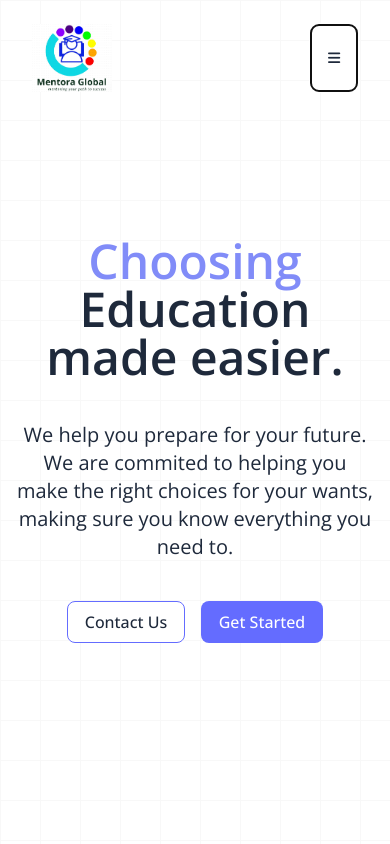
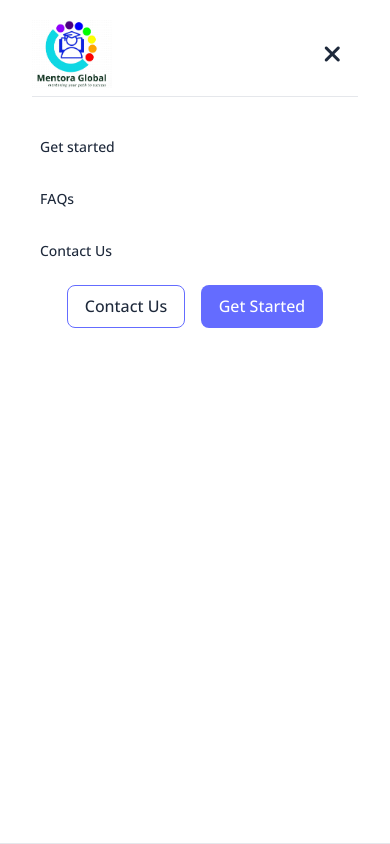
Before and after one commit to ajdjyt/landing-site, a SvelteKit app: page / in a window 390 px wide. Both pictures are taken after a click on the button 334 px from the left and 58 px from the top of the page. Shown: the top 844 px of the page. Built offline with nearby package versions, Linux system fonts and the light colour scheme.

Commit message:
add hamburger

```diff
--- a/src/components/CTAs.svelte
+++ b/src/components/CTAs.svelte
@@ -1,16 +1,25 @@
 <script>
 	export let dark;
+
+	import { openModal } from '../store';
+
+	function reroute(href) {
+		$openModal = false;
+		window.location.href = href;
+	}
 </script>
 
 <div class="flex items-center gap-4">
 	<button class={'specialBtn' + (dark ? ' bg-[#181b34]' : ' ')}>
 		<a href="#contact">
-			<p class="text-base sm:text-lg md:text-xl">Contact Us</p>
+			<p class="text-base sm:text-lg md:text-xl" on:click={() => reroute('#contact')}>Contact Us</p>
 		</a>
 	</button>
 	<button class={'specialBtnDark'}>
 		<a href="#product">
-			<p class="text-base sm:text-lg md:text-xl">Get Started</p>
+			<p class="text-base sm:text-lg md:text-xl" on:click={() => reroute('#product')}>
+				Get Started
+			</p>
 		</a>
 	</button>
 </div>
--- a/src/components/Footer.svelte
+++ b/src/components/Footer.svelte
@@ -22,9 +22,9 @@
 
 <footer>
 	<div
-		class="flex-col md:flex-row items-center justify-center mx-auto w-full flex md:justify-between py-10 px-5 sm:grid-cols-2 text-base gap-4"
+		class="flex-col md:flex-row items-start justify-start mx-auto w-full flex md:justify-between md:py-10 md:px-5 py-16 px-10 sm:grid-cols-2 text-base gap-4"
 	>
-		<div class="flex flex-col items-center md:items-start md:col-span-2">
+		<div class="flex flex-col items-start md:items-start md:col-span-2">
 			<h1 class="font-semibold align-middle">
 				<img class="md:max-w-[7rem] max-w-[5rem]" src="assets/logo.jpeg" alt="" />
 			</h1>
@@ -32,7 +32,7 @@
 		</div>
 		<div
 			id="contact"
-			class="flex flex-col md:justify-normal md:items-start items-center justify-center gap-4"
+			class="flex flex-col md:justify-normal md:items-start items-start justify-center gap-4"
 		>
 			<p class="font-bold text-base sm:text-lg">Contact Us</p>
 			{#each contacts as contact}
--- a/src/components/Header.svelte
+++ b/src/components/Header.svelte
@@ -1,5 +1,7 @@
 <script>
 	let sitename = 'MentoraGlobal';
+
+	import { openModal } from '../store';
 </script>
 
 <header class="flex flex-col relative z-20">
@@ -10,7 +12,7 @@
 				<img class="md:max-w-[7rem] max-w-[5rem]" src="assets/logo.jpeg" alt="" />
 			</div>
 		</a>
-		<button class="md:hidden grid place-items-center">
+		<button class="md:hidden grid place-items-center" on:click={() => ($openModal = true)}>
 			<i class="fa-solid fa-bars"></i>
 		</button>
 		<nav class="hidden md:flex items-center gap-4 lg:gap-6">
--- a/src/routes/+layout.svelte
+++ b/src/routes/+layout.svelte
@@ -1,8 +1,65 @@
 <script>
 	import '../app.css';
+	let y;
+	$: outerHeight = 0;
+
+	import { openModal } from '../store';
+	import CTAs from '../components/CTAs.svelte';
+	import Header from '../components/Header.svelte';
+	import Footer from '../components/Footer.svelte';
+
+	function reroute(href) {
+		$openModal = false;
+		window.location.href = href;
+	}
 </script>
 
+{#if $openModal}
+	<div
+		class=" bg-white fixed top-0 left-0 w-screen h-screen border-b z-50 flex flex-col gap-8 p-5 px-8 md:hidden"
+	>
+		<div class="flex items-center justify-between gap-4 border-b pb-2">
+			<img class="md:max-w-[7rem] max-w-[5rem]" src="assets/logo.jpeg" alt="" />
+			<button on:click={() => ($openModal = false)} class="outline-none border-none">
+				<i class="fa-solid fa-xmark text-2xl"> </i></button
+			>
+		</div>
+
+		<div class="flex flex-col gap-4 flex-1">
+			<button
+				on:click={() => reroute('#product')}
+				class="border-none outline-none p-2 group duration-200 cursor-pointer text-left"
+			>
+				<p class="duration-200 group-hover:pl-2">Get started</p>
+			</button>
+			<button
+				on:click={() => reroute('#faqs')}
+				class="border-none outline-none p-2 group duration-200 cursor-pointer text-left"
+			>
+				<p class="duration-200 group-hover:pl-2">FAQs</p>
+			</button>
+			<button
+				on:click={() => reroute('#contact')}
+				class="border-none outline-none p-2 group duration-200 cursor-pointer text-left"
+			>
+				<p class="duration-200 group-hover:pl-2">Contact Us</p>
+			</button>
+			<div class="flex flex-col items-center justify-center">
+				<CTAs dark="" />
+			</div>
+		</div>
+	</div>
+{/if}
+
+{#if y > outerHeight}
+	<div class="bg-white fixed top-0 left-0 w-full flex flex-col z-20 px-4 fadeIn">
+		<Header />
+	</div>
+{/if}
+
 <slot />
+<Footer />
+<svelte:window bind:scrollY={y} bind:outerHeight />
 <!--
   header
   footer
--- a/src/routes/+page.svelte
+++ b/src/routes/+page.svelte
@@ -22,5 +22,4 @@
 	<Product />
 	<FAQs />
 	<Conversation />
-	<Footer />
 </main>
--- /dev/null
+++ b/src/store/index.ts
@@ -0,0 +1,3 @@
+import { writable } from 'svelte/store';
+
+export const openModal = writable(false);
```
